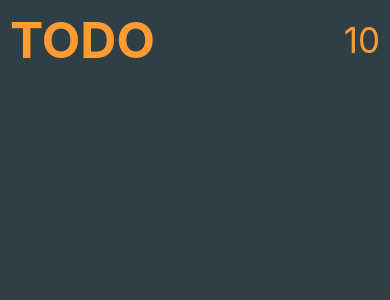
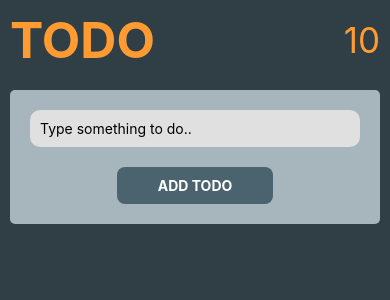
Before and after one commit to gulinmerve/ReactNative-ToDolist, a React Native app: screen / in a window 390 px wide. Shown: the top 300 px of the page. Built offline with nearby package versions, Linux system fonts and the light colour scheme.

Commit message:
main-todo connected

```diff
--- a/src/Main.js
+++ b/src/Main.js
@@ -1,22 +1,26 @@
 import React from 'react';
-import {SafeAreaView, Text, View} from 'react-native';
-import styles from './styles';
-/**
- * #303e45
- * #a7b6bd
- * #4a636e
- * #ff9b31
- */
+import { SafeAreaView, Text, View } from 'react-native';
+
+import { main } from './styles';
+import TodoInput from './components/TodoInput';
+
 const Main = () => {
-  return (
-    <SafeAreaView style={styles.container}>
-      <View style={styles.container}>
-        <View style={styles.banner}>
-          <Text style={styles.todoText}>TODO</Text>
-          <Text style={styles.todoCount}>10</Text>
-        </View>
-      </View>
-    </SafeAreaView>
-  );
-};
+    return (
+        <SafeAreaView style={main.container}>
+            <View style={main.container}>
+
+                <View style={main.banner}>
+                    <Text style={main.todoText}>TODO</Text>
+                    <Text style={main.todoCount}>10</Text>
+                </View>
+
+                <TodoInput
+                    onTodoEnter={todoText => alert(todoText)}
+                />
+
+            </View>
+        </SafeAreaView>
+    );
+}
+
 export default Main;
--- a/src/components/TodoInput.js
+++ b/src/components/TodoInput.js
@@ -1,10 +1,27 @@
-import React from 'react';
-import { View, Text, TextInput } from 'react-native';
+import React, { useState } from 'react';
+import { View, Text, TextInput, TouchableOpacity } from 'react-native';
+
+import { todo_input } from '../styles'
 
 const TodoInput = (props) => {
-    return(
-        <View>
-            <Text>Todo Input</Text>
+    const [text, setText] = useState("");
+
+    return (
+        <View style={todo_input.container}>
+            <View style={todo_input.inputContainer}>
+                <TextInput
+                    placeholder="Type something to do.."
+                    onChangeText={value => setText(value)}
+                />
+            </View>
+
+            <TouchableOpacity
+                style={todo_input.buttonContainer}
+                onPress={() => props.onTodoEnter(text)}
+            >
+                <Text style={todo_input.buttonText}>ADD TODO</Text>
+            </TouchableOpacity>
+
         </View>
     )
 }
--- a/src/styles.js
+++ b/src/styles.js
@@ -1,23 +1,60 @@
-import {StyleSheet} from 'react-native';
+import { StyleSheet, Dimensions } from 'react-native';
+
+/**
+ * #303e45
+ * #a7b6bd
+ * #4a636e
+ * #ff9b31
+ */
+
 const main = StyleSheet.create({
     container: {
         flex: 1,
-    backgroundColor: '#303e45',
+        backgroundColor: '#303e45'
     },
     banner: {
-      flexDirection:"row",
-      justifyContent:"space-between",
-      padding:10,
-      alignItems:"center"
+        flexDirection: 'row',
+        justifyContent: 'space-between',
+        padding: 10,
+        alignItems: 'center'
     },
     todoText: {
-      fontSize:50,
-      fontWeight:"bold",
-      color:"#ff9b31"
+        fontSize: 50,
+        fontWeight: 'bold',
+        color: "#ff9b31"
     },
     todoCount: {
-      fontSize:35,
-      color:"#ff9b31"
+        fontSize: 35,
+        color: "#ff9b31"
+    }
+})
+
+const todo_input = StyleSheet.create({
+    inputContainer: {
+        backgroundColor: '#e0e0e0',
+        padding: 10,
+        margin: 10,
+        borderRadius: 10
     },
-});
-export default main;
+    container: {
+        backgroundColor: '#a7b6bd',
+        padding: 10,
+        margin: 10,
+        borderRadius: 5
+    },
+    buttonContainer: {
+        backgroundColor: '#4a636e',
+        padding: 10,
+        margin: 10,
+        width: Dimensions.get('window').width / 2.5,
+        alignSelf: 'center',
+        borderRadius: 8
+    },
+    buttonText: {
+        color: 'white',
+        fontWeight: 'bold',
+        textAlign: 'center'
+    }
+})
+
+export { main, todo_input };
```
Lines whose indentation alone changed are shown as unchanged.
